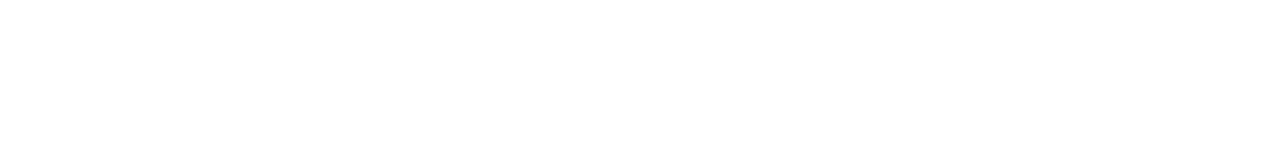
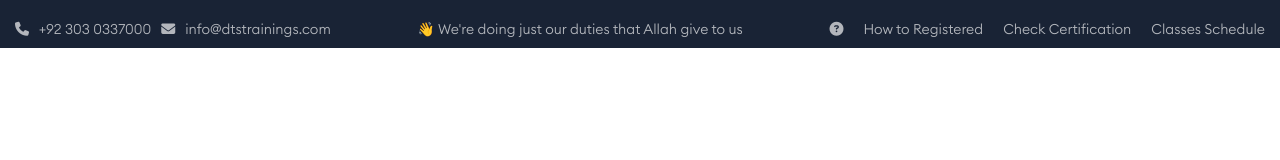
Before and after one commit to NOdestie42/DTS_Training_Web_Design, a plain HTML site: page index.html in a window 1280 px wide. Drawn offline with Linux system fonts and the light colour scheme.

Commit message:
createing a first header-head

```diff
--- a/index.html
+++ b/index.html
@@ -7,11 +7,55 @@
     <title>DTS Tranings</title>
     <link rel="stylesheet" href="style.css">
     <link rel="shortcut icon" href="content/favicon.png" type="image/x-icon">
+    <link rel="stylesheet" href="https://cdnjs.cloudflare.com/ajax/libs/font-awesome/6.4.2/css/all.min.css"
+        integrity="sha512-z3gLpd7yknf1YoNbCzqRKc4qyor8gaKU1qmn+CShxbuBusANI9QpRohGBreCFkKxLhei6S9CQXFEbbKuqLg0DA=="
+        crossorigin="anonymous" referrerpolicy="no-referrer" />
 </head>
 
 <body>
     <section class="header">
         <header class="dts-header">
+            <div class="dts-header-head">
+                <div class="dts-header-head-content">
+                    <div class="dts-header-phone-mail">
+                        <span class="phone-icon">
+                            <i class="fa-solid fa-phone"></i>
+                        </span>
+                        <span class="phone-text">
+                            +92 303 0337000
+                        </span>
+                        <span class="mail-icon">
+                            <i class="fa-solid fa-envelope"></i>
+                        </span>
+                        <span class="mail-text">
+                            info@dtstrainings.com
+                        </span>
+                    </div>
+                    <div class="dts-header-hand-hello">
+                        <span class="hand-hello">👋</span>
+                        <span class="hand-hello-para">
+                            We're doing just our duties that Allah give to us
+                        </span>
+                    </div>
+                    <div class="dts-header-head-links">
+                        <ul class="header-links-ulist">
+                        <span class="header-question-icon">
+                            <i class="fas fa-question-circle"></i>
+                        </span>
+                            <li class="links-item">
+                                <a href="#" class="header-link-ancor">How to Registered</a>
+                            </li>
+                            <li class="links-item">
+                                <a href="#" class="header-link-ancor">Check Certification</a>
+                            </li>
+                            <li class="links-item">
+                                <a href="#" class="header-link-ancor">Classes Schedule</a>
+                            </li>
+                        </ul>
+                    </div>
+                </div>
+
+            </div>
 
         </header>
     </section>
--- a/style.css
+++ b/style.css
@@ -0,0 +1,107 @@
+@font-face {
+    font-family: myFirstFont;
+    src: url(content/Euclid\ Circular\ B\ Light.ttf);
+ }
+*{
+    box-sizing: border-box;
+    margin: 0%;
+    padding: 0%;
+    font-family: myFirstFont;
+}
+.dts-header-head{
+    background-color: #192335;
+}
+.dts-header-head-content{
+    display: flex;
+    flex-flow: row wrap;
+    align-items:center;
+    gap: 10px;
+    justify-content: space-between;
+    padding: 10px 0px;
+    font-size: 14px;
+
+}
+.dts-header-head{
+    padding: 10px 15px 0px 15px ;
+}
+.header-links-ulist{
+    display: flex;
+    flex-flow: row wrap;
+    list-style: none;
+    gap: 20px;
+    align-items: center;
+}
+.dts-header-phone-mail{
+    display: flex;
+    flex-wrap: wrap;
+    justify-content: center;
+    align-items: center;
+    gap: 10px;
+    color: #ffffff;
+    opacity: 67%;
+}
+.hand-hello-para{
+    color: #ffffff;
+    opacity: 67%;
+}
+.header-question-icon{
+    color: #ffffff;
+    opacity: 67%;
+}
+.header-link-ancor{
+    text-decoration: none;
+    color: #ffffff;
+    opacity: 67%;
+}
+
+
+
+
+
+
+
+
+
+
+
+
+
+
+
+
+
+
+
+
+
+
+
+
+
+
+
+
+
+
+
+
+
+
+
+
+
+
+
+
+
+
+
+
+
+
+@media (max-width:1130px) {
+    .dts-header-phone-mail{
+        visibility: hidden;
+        display: none;
+    }
+}
```
Also changed, not shown: content/Euclid Circular B Light.ttf (added), content/mail.svg (added), content/phone.svg (added).
